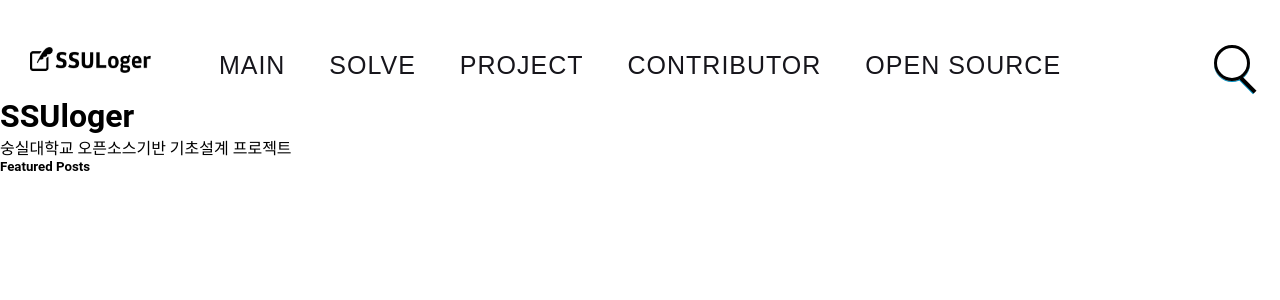
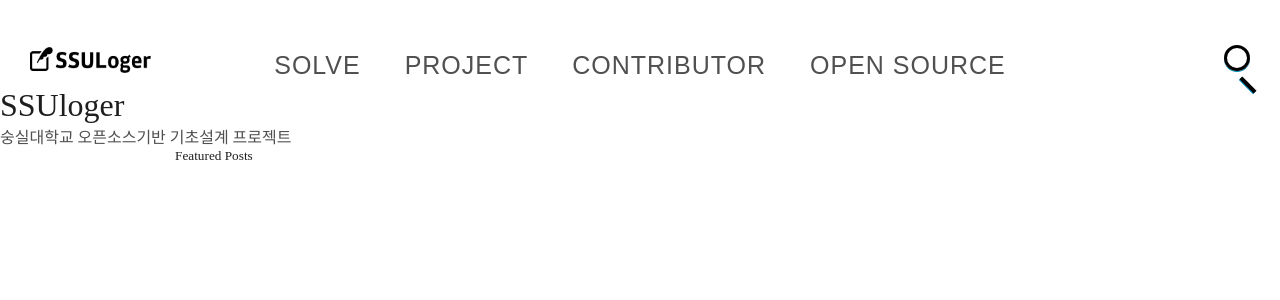
Before and after one commit to qdwns9704/SSULoger, a Jekyll site: the page built from index.html, in a window 1280 px wide. Shown: the top 300 px of the page. Built offline with Jekyll 4.4.1, drawn with Linux system fonts in a browser that asks for light colours; nearby versions of some CDN libraries; library files that are not in the unit come from our copies; comment, search, counter and statistics services are not loaded.

Commit message:
Fix Main icon unclickable

```diff
--- a/_includes/header.html
+++ b/_includes/header.html
@@ -1,16 +1,13 @@
 <div id="header">
-  <a id="logo" href="{{ base_path }}/">
-      <span class="sr-only">SSULOGER</span>
-  </a>
-  <div class="back"></div>
   <nav>
-    <a href="{{ base_path }}/">MAIN</a>
     <a href="{{ base_path }}/solve/">SOLVE</a>
     <a href="{{ base_path }}/project/">PROJECT</a>
     <a href="{{ base_path }}/contributor/">CONTRIBUTOR</a>
     <a href="{{ base_path }}/opensource/">OPEN SOURCE</a>
   </nav>
-
+  <a id="logo" href="/">
+      <span class="sr-only">SSULOGER</span>
+  </a>
   <div class="flexbox">
     <div class="search">
       <div>
--- a/assets/css/screen.css
+++ b/assets/css/screen.css
@@ -1,3 +1,128 @@
+/* common */
+
+* {
+    -webkit-box-sizing: border-box;
+    box-sizing: border-box;
+}
+
+body {
+    font-family: 'Kakao';
+    font-weight: 300; /* @@iolo 200 -> 300, 200 for retina only! */
+    color: #505050;
+    background-color: #fff;
+}
+
+h1,
+h2,
+h3,
+h4,
+h5,
+h6 {
+    font-family: 'Kakao';
+    font-weight: 400;
+    color: #1e1e1e;
+}
+
+pre,
+code,
+tt,
+kbd {
+    font-family: 'Kakao';
+    font-weight: 300;
+}
+
+b, strong, optgroup {
+    font-weight: 400;
+}
+
+a, a:link, a:visited, a:active, a:hover {
+    color: #505050;
+    text-decoration: none;
+}
+
+h1 a, h2 a, h3 a, h4 a, h5 a, h6 a {
+    color: #1e1e1e;
+}
+
+.container-fluid {
+    width: 100%;
+}
+
+.container {
+    max-width: 940px;
+    margin-left: auto;
+    margin-right: auto;
+    padding-right: 5px;
+    padding-left: 5px;
+}
+
+.sr-only {
+    position: absolute;
+    top: -9999px;
+    left: -9999px
+}
+
+.pull-left {
+    float: left !important;
+}
+
+.pull-left img {
+    margin-right: 1em;
+}
+
+.pull-right {
+    float: right !important;
+}
+
+.pull-right img {
+    margin-left: 1em;
+}
+
+.left {
+    text-align: left;
+}
+
+.left {
+    text-align: right;
+}
+
+.center {
+    text-align: center;
+}
+
+.hcenter {
+    display: block;
+    margin-left: auto;
+    margin-right: auto;
+}
+
+.vcenter {
+    display: table;
+}
+
+.vcenter > * {
+    display: table-cell;
+    vertical-align: middle;
+}
+
+.ellipsis {
+    text-overflow: ellipsis;
+    white-space: nowrap;
+    overflow: hidden;
+}
+
+.clearfix {
+    zoom: 1;
+}
+
+.clearfix:before, .clearfix:after {
+    content: " ";
+    display: table;
+}
+
+.clearfix:after {
+    clear: both;
+}
 
 /*로고*/
 #logo {
@@ -10,12 +135,6 @@
     padding: 0;
     background: url(../images/logo.png) no-repeat center;
     background-size: 123px 26px;
-}
-
-.sr-only {
-    position: absolute;
-    top: -9999px;
-    left: -9999px
 }
 
 /*메뉴바*/
```
